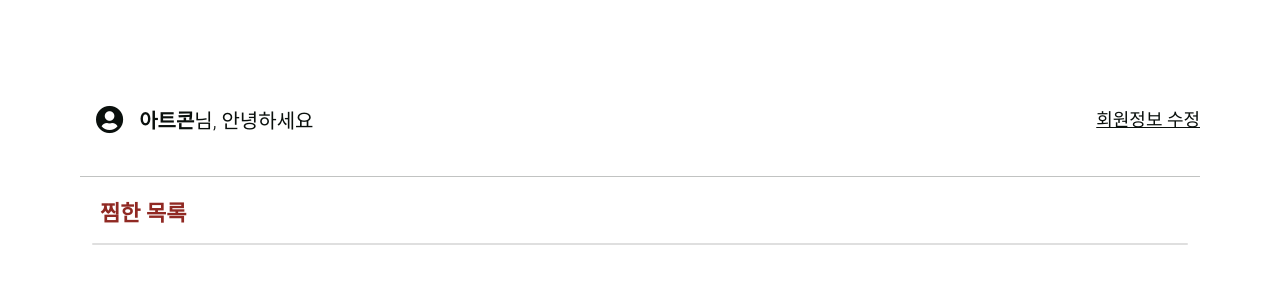
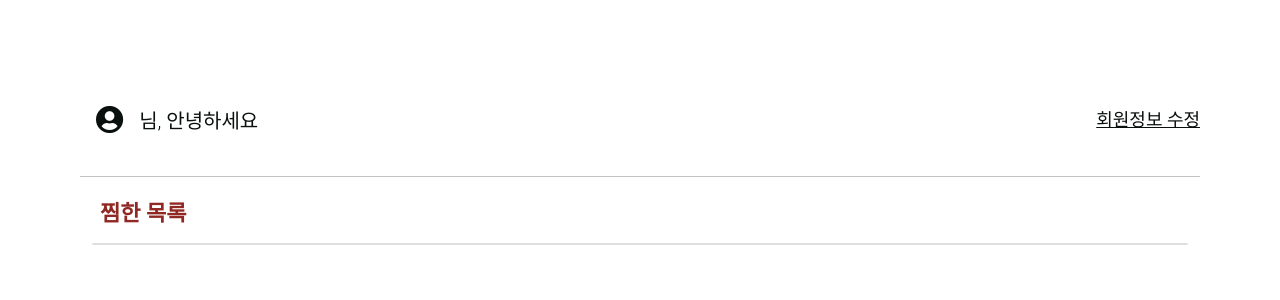
Before and after one commit to BlueHarmel/ArtCon, a Django app: template ArtCon/templates/authpage_app/mypage.html in a window 1280 px wide. Shown: the part 244-544 px from the top of the page. Run offline with Django 4.2, Linux system fonts and the light colour scheme; the template is opened without the code that fills it, so the values that code supplies are empty; some libraries are stand-ins or nearby versions.

Commit message:
마이페이지 오류 수정

```diff
--- a/ArtCon/templates/authpage_app/mypage.html
+++ b/ArtCon/templates/authpage_app/mypage.html
@@ -17,7 +17,7 @@
       <div class="d-inline-flex align-content-center justify-content-between my-2">
         <div class="d-inline-flex">
           <i class="fa fa-user-circle fs-3 mx-3"></i>
-          <p class="fs-5"><b class="fw-bold">아트콘</b>님, 안녕하세요</p>
+          <p class="fs-5"><b class="fw-bold">{{request.user.username}}</b>님, 안녕하세요</p>
         </div>
         <div>
           <a href="#" class="fs-xs-1 text-dark">회원정보 수정</a>
--- a/ArtCon/templates/base.html
+++ b/ArtCon/templates/base.html
@@ -65,7 +65,7 @@
                     </a>
                     {% if user.is_authenticated %}
                     <form method="POST" action="{% url 'logout' %}" class="ml-2"> {% csrf_token %}
-                        <link href="{% url 'authpage_app:myPage' %}" class="text-dark fs-6 text-normal text-decoration-none">마이페이지</a>
+                        <a href="{% url 'authpage_app:myPage' %}" class="text-dark fs-6 text-normal text-decoration-none">마이페이지</a>
                         <button type="submit" class="btn btn-primary ml-3">로그아웃</button>
                     </form>
                     {% endif %}
```
